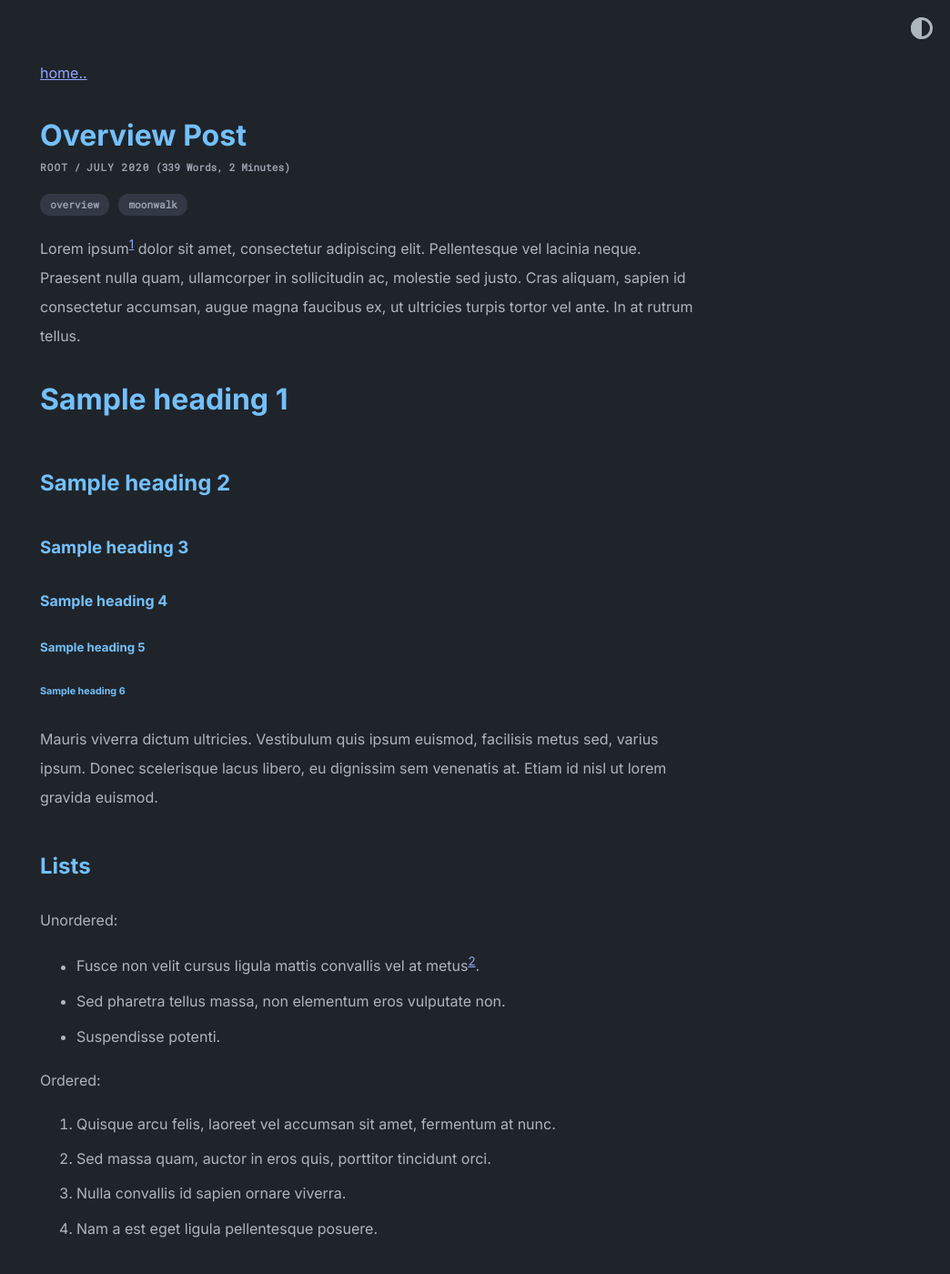
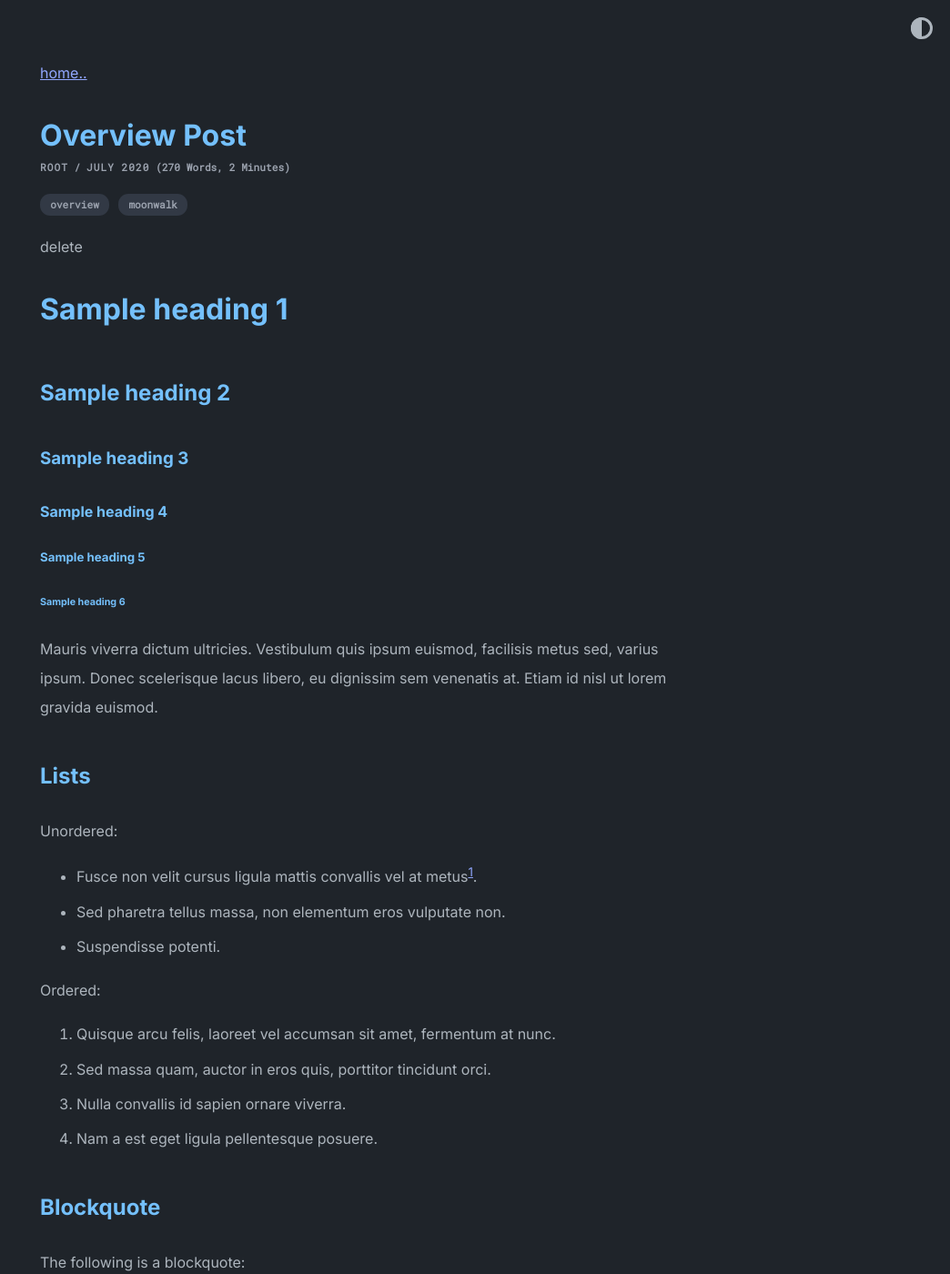
Before and after one commit to c0ralline/test.github.io, a Jekyll site: the page built from _posts/2020-07-07-overview-post.md, in a window 1280 px wide and 1400 px high. Shown: the whole window at 91% size, without its empty margins (236-1280 px from the left). Built offline with Jekyll 4.4.1, drawn with Linux system fonts in a browser that asks for light colours; some of the changed text lies outside the part shown.

Commit message:
Update 2020-07-07-overview-post.md

```diff
--- a/_posts/2020-07-07-overview-post.md
+++ b/_posts/2020-07-07-overview-post.md
@@ -4,7 +4,7 @@ author: root
 tags: [overview, moonwalk]
 ---
 
-Lorem ipsum[^1] dolor sit amet, consectetur adipiscing elit. Pellentesque vel lacinia neque. Praesent nulla quam, ullamcorper in sollicitudin ac, molestie sed justo. Cras aliquam, sapien id consectetur accumsan, augue magna faucibus ex, ut ultricies turpis tortor vel ante. In at rutrum tellus.
+delete
 
 # Sample heading 1
 ## Sample heading 2
```
